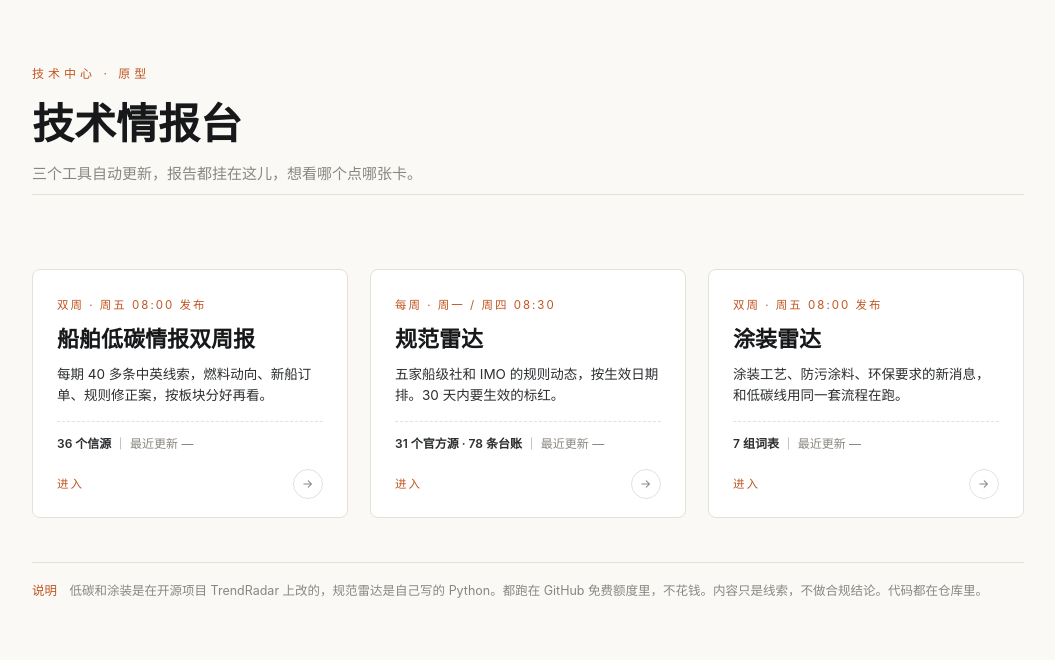
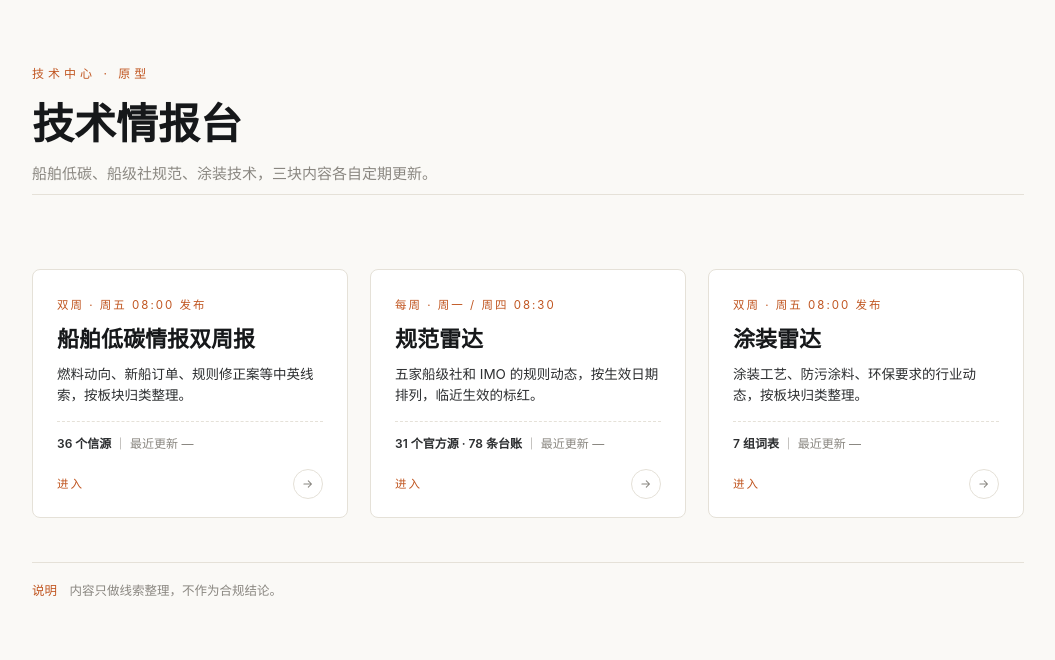
Before and after one commit to amiya54/intel-hub, a plain HTML site: page index.html in a window 1280 px wide. Shown: the whole page, without its empty margins (112-1167 px from the left). Drawn offline with Linux system fonts and the light colour scheme; no server answers.

Commit message:
文案再收敛：只介绍各板块内容与功能，去掉操作指引、来源与成本说明

```diff
--- a/index.html
+++ b/index.html
@@ -77,7 +77,7 @@
   <header>
     <div class="kicker">技术中心 · 原型</div>
     <h1>技术情报台</h1>
-    <div class="sub">三个工具自动更新，报告都挂在这儿，想看哪个点哪张卡。</div>
+    <div class="sub">船舶低碳、船级社规范、涂装技术，三块内容各自定期更新。</div>
     <div class="rule"></div>
   </header>
 
@@ -86,7 +86,7 @@
     <a class="card" href="https://amiya54.github.io/FEISHU_WEBHOOK_URL/">
       <div class="cadence">双周 · 周五 08:00 发布</div>
       <h2>船舶低碳情报双周报</h2>
-      <div class="desc">每期 40 多条中英线索，燃料动向、新船订单、规则修正案，按板块分好再看。</div>
+      <div class="desc">燃料动向、新船订单、规则修正案等中英线索，按板块归类整理。</div>
       <div class="meta"><b>36 个信源</b> ｜ <span id="upd-lowc">最近更新 —</span></div>
       <div class="cta">
         <span>进入</span>
@@ -97,7 +97,7 @@
     <a class="card" href="https://amiya54.github.io/rules-radar/">
       <div class="cadence">每周 · 周一 / 周四 08:30</div>
       <h2>规范雷达</h2>
-      <div class="desc">五家船级社和 IMO 的规则动态，按生效日期排。30 天内要生效的标红。</div>
+      <div class="desc">五家船级社和 IMO 的规则动态，按生效日期排列，临近生效的标红。</div>
       <div class="meta"><b>31 个官方源 · 78 条台账</b> ｜ <span id="upd-radar">最近更新 —</span></div>
       <div class="cta">
         <span>进入</span>
@@ -108,7 +108,7 @@
     <a class="card" href="https://amiya54.github.io/ship-coating-radar/">
       <div class="cadence">双周 · 周五 08:00 发布</div>
       <h2>涂装雷达</h2>
-      <div class="desc">涂装工艺、防污涂料、环保要求的新消息，和低碳线用同一套流程在跑。</div>
+      <div class="desc">涂装工艺、防污涂料、环保要求的行业动态，按板块归类整理。</div>
       <div class="meta"><b>7 组词表</b> ｜ <span id="upd-coat">最近更新 —</span></div>
       <div class="cta">
         <span>进入</span>
@@ -120,7 +120,7 @@
 
   <footer>
     <div class="rule"></div>
-    <p><span class="amber">说明</span>　低碳和涂装是在开源项目 TrendRadar 上改的，规范雷达是自己写的 Python。都跑在 GitHub 免费额度里，不花钱。内容只是线索，不做合规结论。代码都在仓库里。</p>
+    <p><span class="amber">说明</span>　内容只做线索整理，不作为合规结论。</p>
   </footer>
 
 </div>
```
